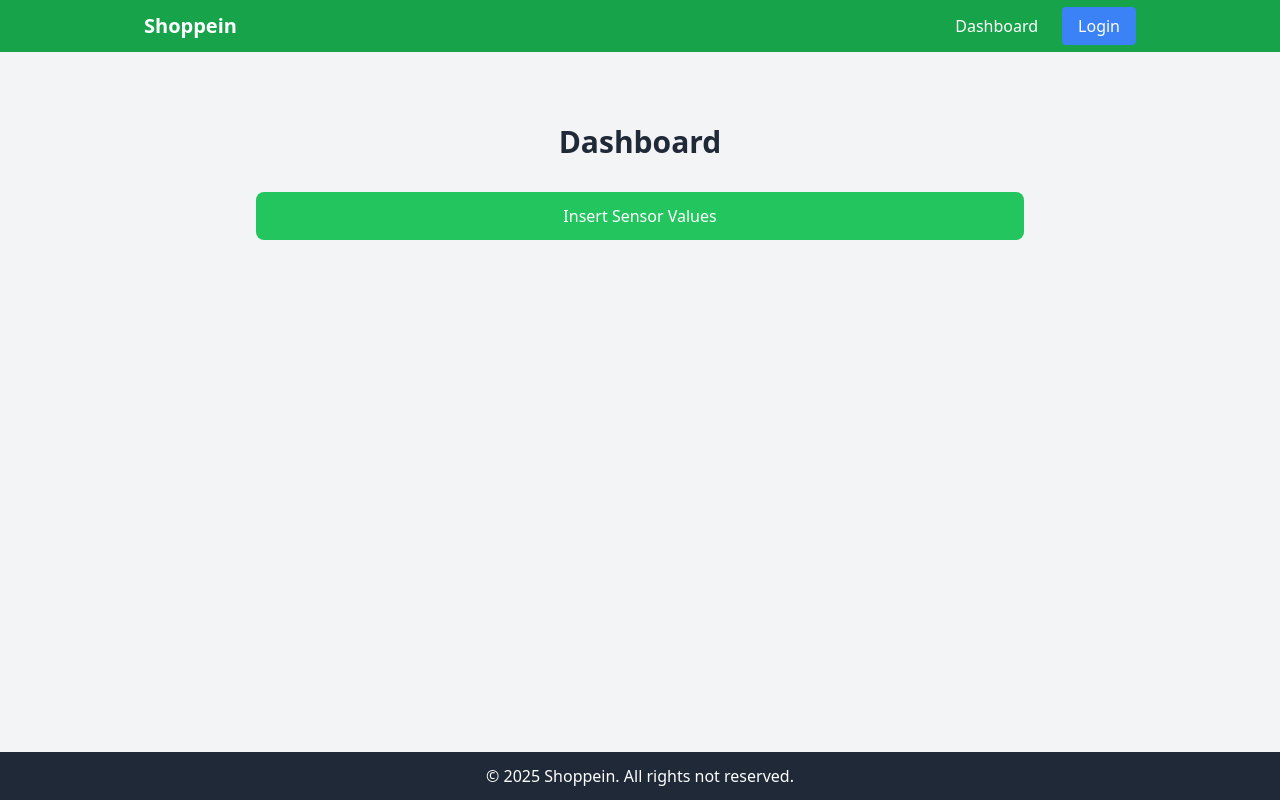
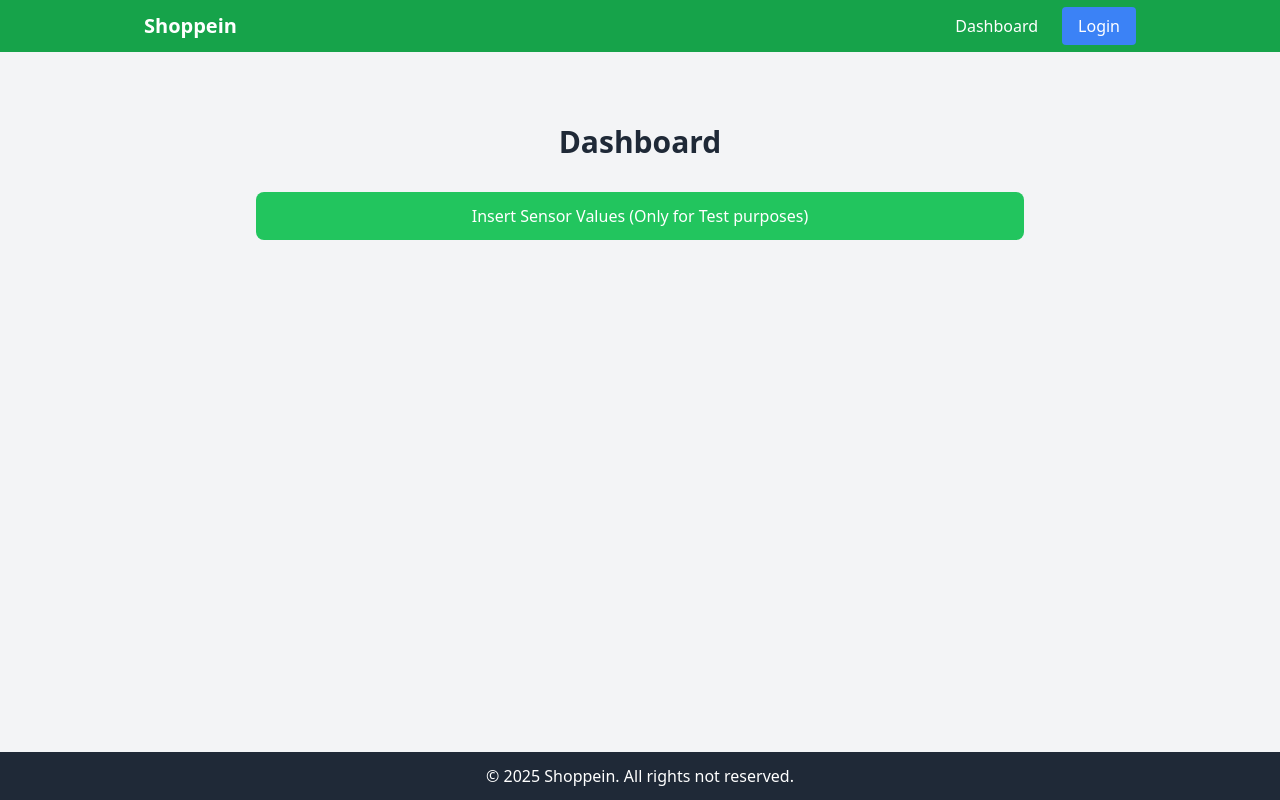
Before and after one commit to nofa8/Enterprise_Application_Development_Frontend, a Nuxt app: page /dashboard in a window 1280 px wide. Built offline with nearby package versions, Linux system fonts and the light colour scheme.

Commit message:
Dashboard.vue atualizada

```diff
--- a/pages/dashboard.vue
+++ b/pages/dashboard.vue
@@ -47,7 +47,7 @@
           to="/sensors/create"
           class="block px-4 py-3 text-center bg-green-500 text-white rounded-lg hover:bg-green-600 transition"
         >
-          Insert Sensor Values
+          Insert Sensor Values (Only for Test purposes)
         </nuxt-link>
       </div>
     </div>
```
